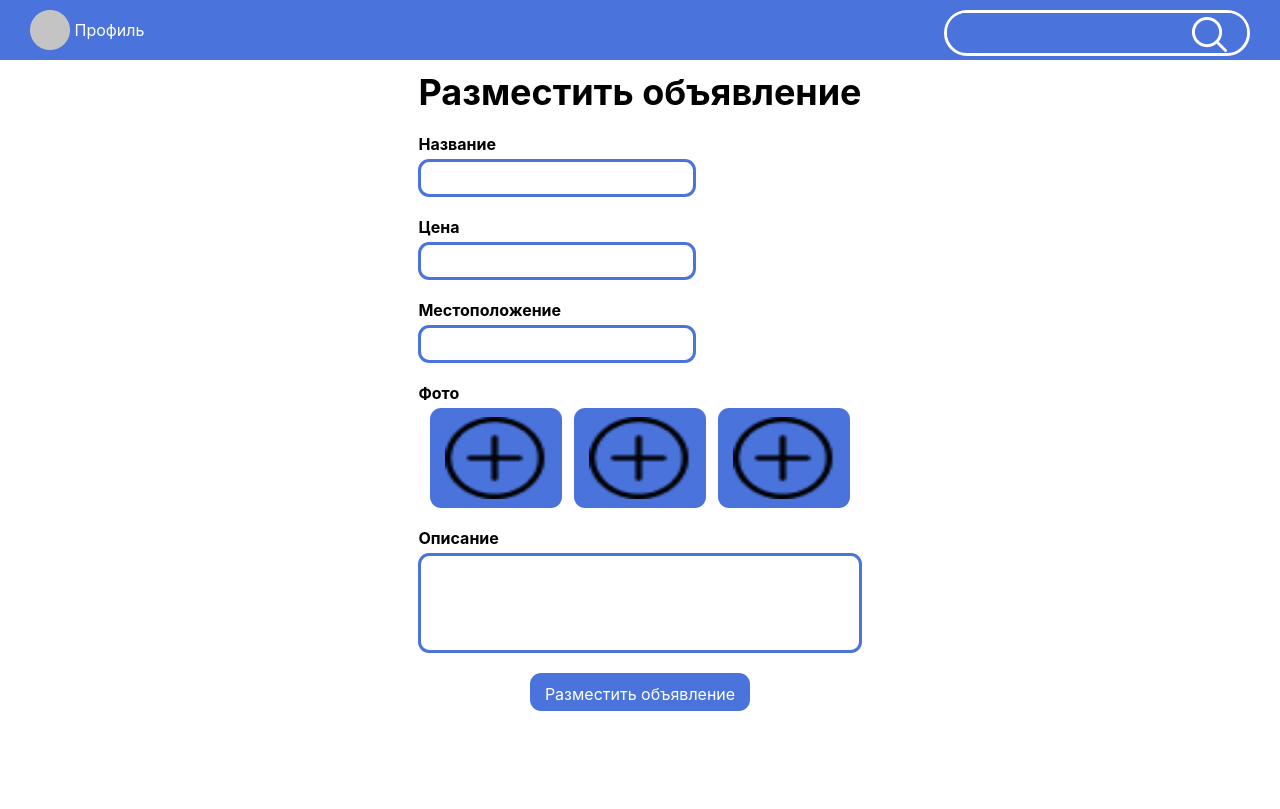
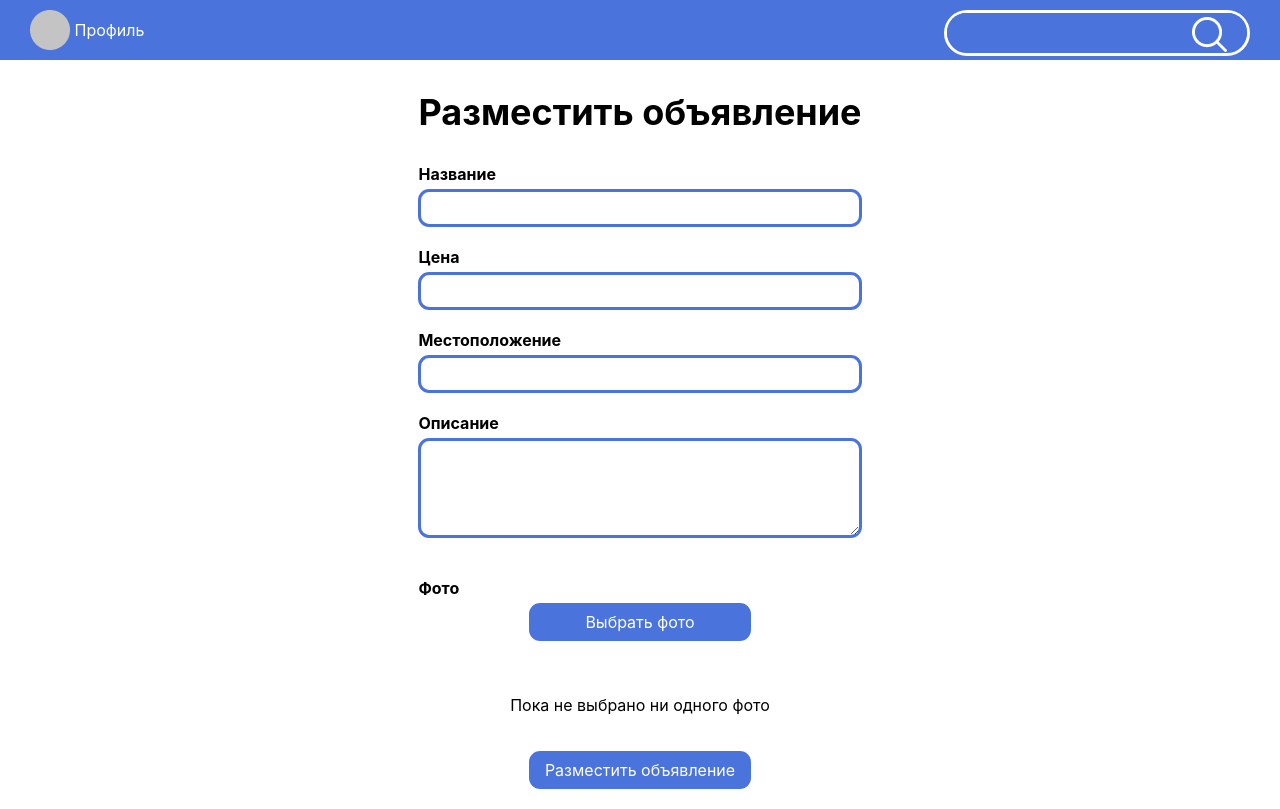
Before and after one commit to NaraCrein/Tech_Prog_Django_edition, a Django app: template Avito/templates/Add/add.html in a window 1280 px wide. Before the commit the page ends 711 px from the top, so only its background shows below. Run offline with Django 4.2, Linux system fonts and the light colour scheme; the template is opened without the code that fills it, so the values that code supplies are empty.

Commit message:
Переделала страницу и допилила js про картинки Однако я хз как это отправлять на сервер

```diff
--- a/Avito/templates/Add/add.html
+++ b/Avito/templates/Add/add.html
@@ -1,4 +1,3 @@
-{% load static %}
 <!DOCTYPE html>
 <html>
 <head>
@@ -7,8 +6,8 @@
     <link rel="preconnect" href="https://fonts.googleapis.com">
     <link rel="preconnect" href="https://fonts.gstatic.com" crossorigin>
     <link href="https://fonts.googleapis.com/css2?family=Roboto:wght@300;400;700&display=swap" rel="stylesheet">
-    <link href="{% static 'Avito/css/add.css' %}" rel="stylesheet">
-    <script type="text/javascript" src="{% static 'Avito/js/add.js' %}"></script>
+    <link href="styles/add.css" rel="stylesheet">
+    <script defer type="text/javascript" src="add.js"></script>
 </head>
 <body>
 <header class="header">
@@ -19,35 +18,41 @@
         <img id="search_img" src="images/Vector.png" alt="search image">
     </span>
 </header>
-<div class="add_info">
-    <div>
-        <h1>Разместить объявление</h1>
-    </div>
-    <div>
-        <h4>Название</h4>
-        <input name="name" type="text" required>
-    </div>
-    <div>
-        <h4>Цена</h4>
-        <input name="price" type="number" min="0" required>
-    </div>
-    <div>
-        <h4>Местоположение</h4>
-        <input name="place" type="text" required>
-    </div>
-    <h4>Фото</h4>
-    <div class="photo">
-        <input name="photo_1" type="image" src="images/plus.png">
-        <input name="photo_2" type="image" src="images/plus.png">
-        <input name="photo_3" type="image" src="images/plus.png">
-    </div>
-    <div id="description">
-        <h4>Описание</h4>
-        <input name="description" type="text" required>
-    </div>
-    <div id="submit">
-        <input type="submit" value="Разместить объявление">
-    </div>
+<div>
+    <form action="#" method="post" enctype="multipart/form-data">
+        <div>
+            <h1>Разместить объявление</h1>
+        </div>
+        <ul>
+            <li>
+                <label for="title">Название</label>
+                <input type="text" id="title" name="ad_title">
+            </li>
+            <li>
+                <label for="price">Цена</label>
+                <input type="number" id="price" name="ad_price">
+            </li>
+            <li>
+                <label for="location">Местоположение</label>
+                <input type="text" id="location" name="ad_location">
+            </li>
+            <li>
+                <label for="description">Описание</label>
+                <textarea id="description" name="ad_description"></textarea>
+            </li>
+            <li>
+                <h4>Фото</h4>
+                <label for="photosInput" id="photo_button">Выбрать фото</label>
+                <input type="file" id="photosInput" name="ad_photos" accept=".jpg, .jpeg, .png" multiple>
+                <div class="preview">
+                    <p>Пока не выбрано ни одного фото</p>
+                </div>
+            </li>
+            <li>
+                <input type="submit" id="submit" value="Разместить объявление">
+            </li>
+        </ul>
+    </form>
 </div>
 </body>
 </html>
--- a/Avito/templates/Add/add.js
+++ b/Avito/templates/Add/add.js
@@ -4,3 +4,40 @@ function goToSign(flag) {
     }
     window.location.href = '../Sign/SignIn.html';
 }
+
+const photoInput = document.querySelector('#photosInput');
+const preview = document.querySelector('.preview');
+
+photoInput.addEventListener('change', updateImageDisplay);
+
+function updateImageDisplay() {
+
+    while (preview.firstChild) {
+        preview.removeChild(preview.firstChild);
+    }
+
+    const curFiles = photoInput.files;
+
+    if (curFiles.length === 0) {
+        const para = document.createElement('p');
+
+        para.textContent = 'Пока не выбрано ни одного фото';
+
+        preview.appendChild(para);
+    } else {
+        const list = document.createElement('ol');
+
+        preview.appendChild(list);
+
+        for (const file of curFiles) {
+            const listItem = document.createElement('li');
+            const para = document.createElement('p');
+
+            para.textContent = '' + file.name + '';
+
+            listItem.appendChild(para);
+
+            list.appendChild(listItem);
+        }
+    }
+}
--- a/Avito/templates/Add/styles/add.css
+++ b/Avito/templates/Add/styles/add.css
@@ -46,20 +46,47 @@ html, body{
     right:16px;
 }
 
-.add_info{
+h1{
+    font-size: 36px;
+    margin: 90px auto 10px;
+}
+
+div {
+    width: 100%;
+}
+
+form {
     width: 100%;
     height: 100%;
     display: flex;
     flex-direction: column;
-    justify-content: flex-end;
-    align-items: flex-start;
+    justify-content: center;
+    align-items: center;
     padding: 0;
     margin: 0;
 }
 
+ul {
+    width: 100%;
+    justify-content: center;
+    padding: 0;
+    margin: 0;
+}
+
+li {
+    display: flex;
+    flex-direction: column;
+    margin: 20px auto;
+}
+
+label {
+    margin-bottom: 5px;
+    font-weight: 700;
+}
+
 input {
     box-sizing: border-box;
-    width: 100% ;
+    width: 100%;
     height: calc(2.25rem + 2px);
     border: 3px solid #4A73DC;
     background-color: #fff;
@@ -73,49 +100,70 @@ input {
     transition: border-color 0.15s ease-in-out, box-shadow 0.15s ease-in-out;
 }
 
-.photo{
+h4 {
+    margin-bottom: 5px;
+    margin-top: 0;
+}
+
+#photo_button {
+    background-color: #4A73DC;
+    width: 50%;
+    height: calc(2.25rem + 2px);
+    line-height: 2.4;
+    margin: 0 auto;
+    border-radius: 0.7rem;
+    text-align: center;
+    color: #fff;
+    font-weight: 400;
+}
+
+#photo_button:hover {
+    background-color: #449FFF;
+}
+
+#photosInput {
+    opacity: 0;
+}
+
+.preview {
     width: 100%;
     display: flex;
-    flex-direction: row;
-    justify-content: space-evenly;
+    flex-direction: column;
+    justify-content: center;
     align-items: center;
-    align-content: space-evenly;
 }
 
-.photo > input {
-    background-color: #4A73DC;
-    width: 30%;
-    height: 100px;
-
+.preview > ol > li {
+    margin: 0;
 }
 
-h1{
-    font-size: 36px;
-    margin: 70px auto 0px;
-}
-
-h4{
-    padding: 0;
-    margin-bottom: 5px;
-    margin-top: 20px;
+.preview > ol > li > p {
+    margin: 0;
 }
 
 #description {
+    box-sizing: border-box;
     width: 100%;
-    padding: 0;
+    height: 100px;
     margin-bottom: 20px;
-}
-
-#description > input {
-    height: 100px;
+    border: 3px solid #4A73DC;
+    border-radius: 0.7rem;
+    font-family: inherit;
+    font-size: 1rem;
+    font-weight: 400;
+    line-height: 1.5;
+    padding: 10px;
 }
 
 #submit {
+    border: none;
+    width: 50%;
     margin-left: auto;
     margin-right: auto;
-}
-
-#submit > input {
     background-color: #4A73DC;
     color: #fff;
 }
+
+#submit:hover {
+    background-color: #449FFF;
+}
```
